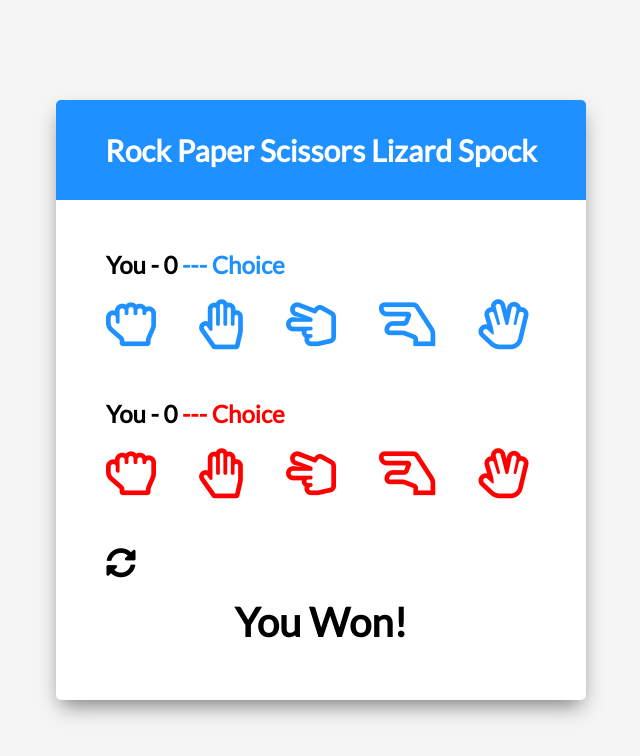
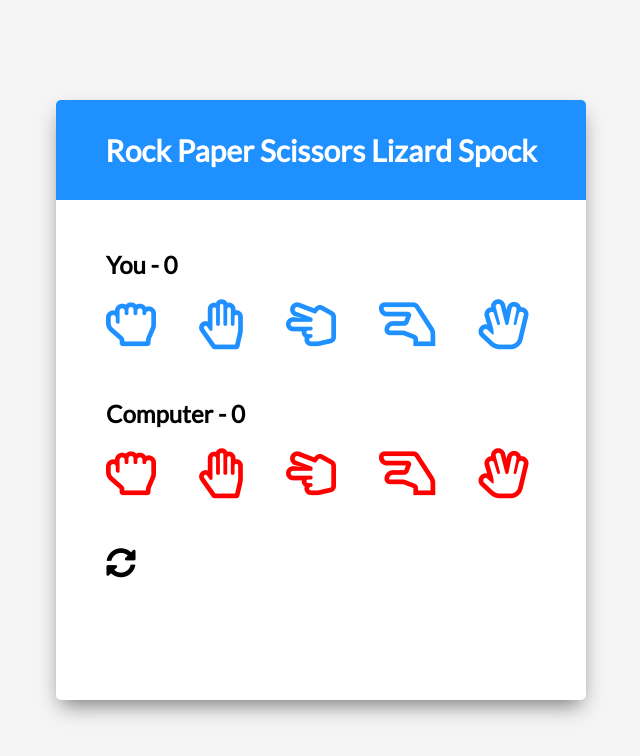
Before and after one commit to tol8901/spock-rock-game, a plain HTML site: page index.html in a window 1280 px wide. Shown: the whole page, without its empty margins (319-959 px from the left). Drawn offline with Linux system fonts and the light colour scheme.

Commit message:
reset button functionality

```diff
--- a/index.html
+++ b/index.html
@@ -18,7 +18,7 @@
         </div>
         <!-- Player Container -->
         <div class="player-container" id="player">
-            <h2>You - <span id="playerScore">0</span><span class="choice" id="playerChoice"> --- Choice</span></h2>
+            <h2>You - <span id="playerScore"></span><span class="choice" id="playerChoice"></span></h2>
             <i class="far fa-hand-rock" title="Rock" id="playerRock" onclick="select('rock')"></i>
             <i class="far fa-hand-paper" title="Paper" id="playerPaper" onclick="select('paper')"></i>
             <i class="far fa-hand-scissors" title="Scissors" id="playerScissors" onclick="select('scissors')"></i>
@@ -27,7 +27,7 @@
         </div>
         <!-- Computer Container -->
         <div class="player-container" id="computer">
-            <h2>You - <span id="computerScore">0</span><span class="choice" id="computerChoice"> --- Choice</span></h2>
+            <h2>Computer - <span id="computerScore"></span><span class="choice" id="computerChoice"></span></h2>
             <i class="far fa-hand-rock" title="Rock" id="computerRock"></i>
             <i class="far fa-hand-paper" title="Paper" id="computerPaper"></i>
             <i class="far fa-hand-scissors" title="Scissors" id="computerScissors"></i>
@@ -35,10 +35,10 @@
             <i class="far fa-hand-spock" title="Spock" id="computerSpock"></i>
         </div>
         <!-- Reset Icon -->
-        <i class="fas fa-sync-alt reset-icon" title="Reset"></i>
+        <i class="fas fa-sync-alt reset-icon" title="Reset" onclick="resetAll()"></i>
         <!-- Results Text -->
         <div class="result-container">
-            <h3 class="result-text" id="resultText">You Won!</h3>
+            <h3 class="result-text" id="resultText"></h3>
         </div>
     </div>
     <!-- Script -->
--- a/script.js
+++ b/script.js
@@ -35,6 +35,18 @@ function resetSelected() {
     allGameIcons.forEach((icon) => {
         icon.classList.remove('selected');
     });
+}
+
+// Reset Score & Player Coice/computer Choice
+function resetAll() {
+    playerScoreNumber = 0;
+    computerScoreNumber = 0;
+    playerScoreEl.textContent = playerScoreNumber;
+    computerScoreEl.textContent = computerScoreNumber;
+    playerChoiceEl.textContent = '';
+    computerChoiceEl.textContent = '';
+    resultText.textContent = '';
+    resetSelected();
 }
 
 //  Random Computer Choice
@@ -83,12 +95,10 @@ function displayComputerChoice() {
 
 // Check resolts, increase scores, update resultText
 function updateScore(playerChoice) {
-    console.log(playerChoice, computerChoice);
     if (playerChoice === computerChoice) {
         resultText.textContent = "It's a tie";
     } else {
         const choice = choices[playerChoice];
-        console.log(choice.defeats.indexOf(computerChoice));
         if (choice.defeats.indexOf(computerChoice) > -1) {
             resultText.textContent = 'You Won!';
             playerScoreNumber++;
@@ -138,3 +148,6 @@ function select(playerChoice) {
             break;
     }
 }
+
+// On startup, set initial values
+resetAll();
```
